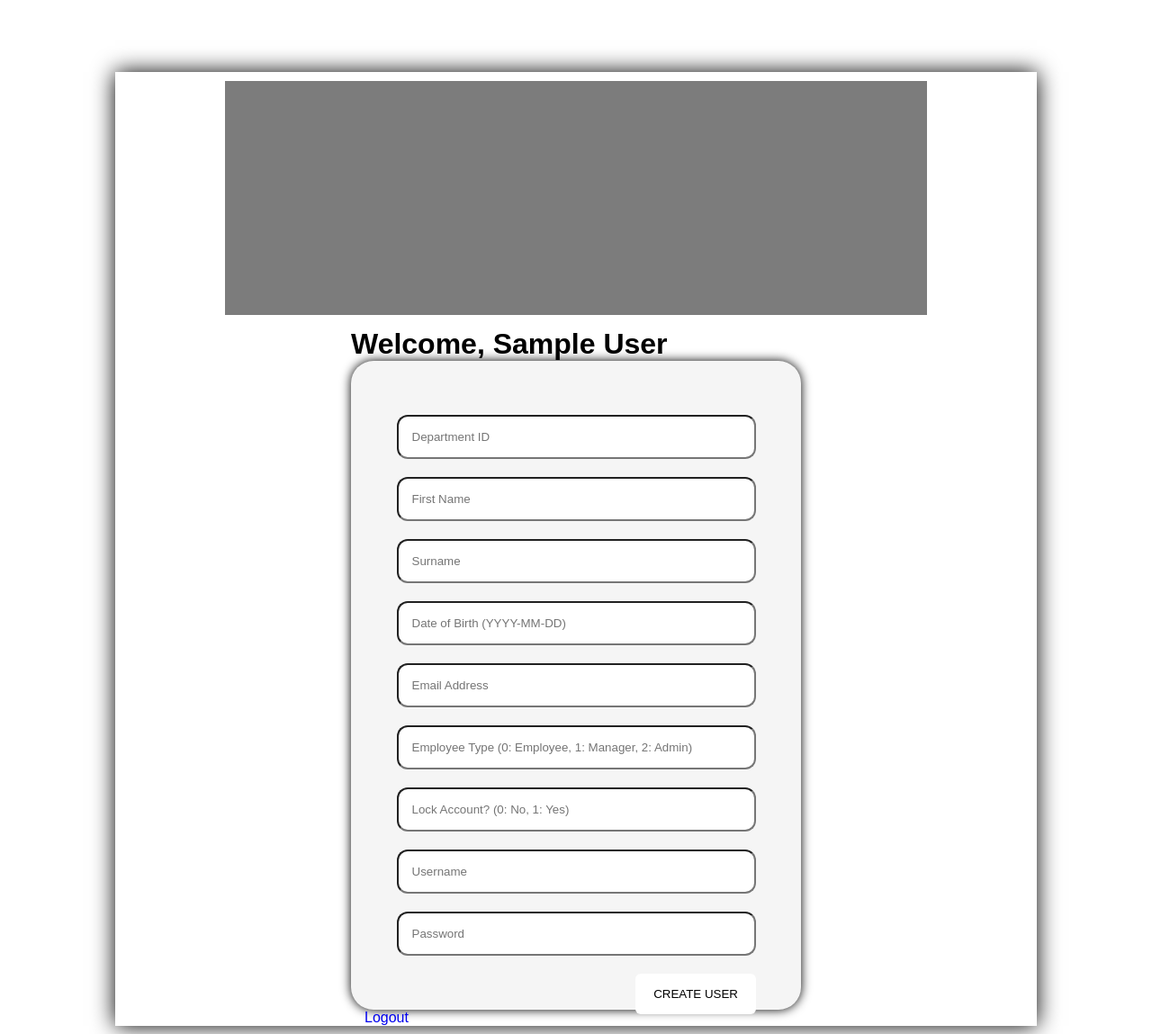
After one commit to c3026923/budget-tracker, a PHP site: page /home-admin.php in a window 1280 px wide. The commit adds this page. Shown: the whole page at 90% size. Run offline with PHP 8.4, Linux system fonts and the light colour scheme; the visitor is signed in with stand-in values (Sample User, id 1).

Commit message:
Can now fully create a user, save to database and then login with new details (hashed and salted via password_hash and password_verify)

```diff
--- a/database/SqlQuery-tables.sql
+++ b/database/SqlQuery-tables.sql
@@ -40,11 +40,11 @@ CREATE TABLE `user` (
   `first_name` varchar(50) NOT NULL,
   `surname` varchar(50) NOT NULL,
   `dob` date NOT NULL,
-  `email` varchar(50) NOT NULL,
+  `email` varchar(150) NOT NULL,
   `employee_type` int NOT NULL,
   `locked` boolean NOT NULL,
   `username` varchar(100) NOT NULL,
-  `password` varchar(100) NOT NULL,
+  `password` varchar(255) NOT NULL,
   PRIMARY KEY (`user_id`),
   FOREIGN KEY (`department_id`) REFERENCES department (`department_id`) ON DELETE CASCADE ON UPDATE CASCADE
 );
--- /dev/null
+++ b/website-code/home-admin.php
@@ -0,0 +1,54 @@
+<?php
+session_start();
+
+if (isset($_SESSION['user_id']) && isset($_SESSION['username'])) {
+
+    ?>
+
+    <?php include 'includes/head.php'; ?>
+
+    <head>
+        <title>Budget Tracker | Dashboard</title>
+    </head>
+
+    <body>
+        <div class="padding-bottom"></div>
+        <div class="container-centered">
+            <div class="header-carousel-outer-region">
+                <img src="images/testimage-long.png" class="image-fill" alt="" width="10">
+            </div>
+            <div>
+                <div class="horizontal-split">
+                    <h1>Welcome,
+                        <?php echo $_SESSION['name'] ?>
+                        </h1?>
+                </div>
+                <form action="createuser.php" method="post">
+                    <?php if (isset($_GET['error'])) { ?>
+                        <p class="errorbox">
+                            <?php echo $_GET['error']; ?>
+                        </p>
+                    <?php } ?>
+                    <input type="number" name="departmentid" placeholder="Department ID">
+                    <input type="text" name="firstname" placeholder="First Name">
+                    <input type="text" name="surname" placeholder="Surname">
+                    <input type="text" name="dob" placeholder="Date of Birth (YYYY-MM-DD)">
+                    <input type="text" name="email" placeholder="Email Address">
+                    <input type="number" name="employeetype" placeholder="Employee Type (0: Employee, 1: Manager, 2: Admin)">
+                    <input type="number" name="locked" placeholder="Lock Account? (0: No, 1: Yes)">
+                    <input type="text" name="createusername" placeholder="Username">
+                    <input type="text" name="createpassword" placeholder="Password">
+                    <button type="submit">CREATE USER</button>
+                </form>
+                <a href="processlogout.php">Logout</a>
+            </div>
+        </div>
+    </body>
+
+    </html>
+    <?php
+} else {
+    header("Location: processlogin.php");
+    exit();
+}
+?>
--- a/website-code/styles/mobile.css
+++ b/website-code/styles/mobile.css
@@ -13,9 +13,15 @@
     flex-direction: column;
     justify-content: center;
     align-items: center;
-    width: 90%;
+    width: 80vw;
     box-shadow: 0px 0px 24px black;
+    margin: auto;
+    position: relative;
+}
 
+.padding-bottom
+{
+    padding-bottom: 10vh;
 }
 
 * {
--- /dev/null
+++ b/website-code/updateuser.php
@@ -0,0 +1,3 @@
+<?php
+include "db_conn.php";
+$sql = "UPDATE user REPLACE('password')";
```
Also changed, not shown: website-code/createuser.php (added, +36 -0 lines), website-code/processlogin.php (+12 -9 lines), website-code/images/testimage-long.png (added).
